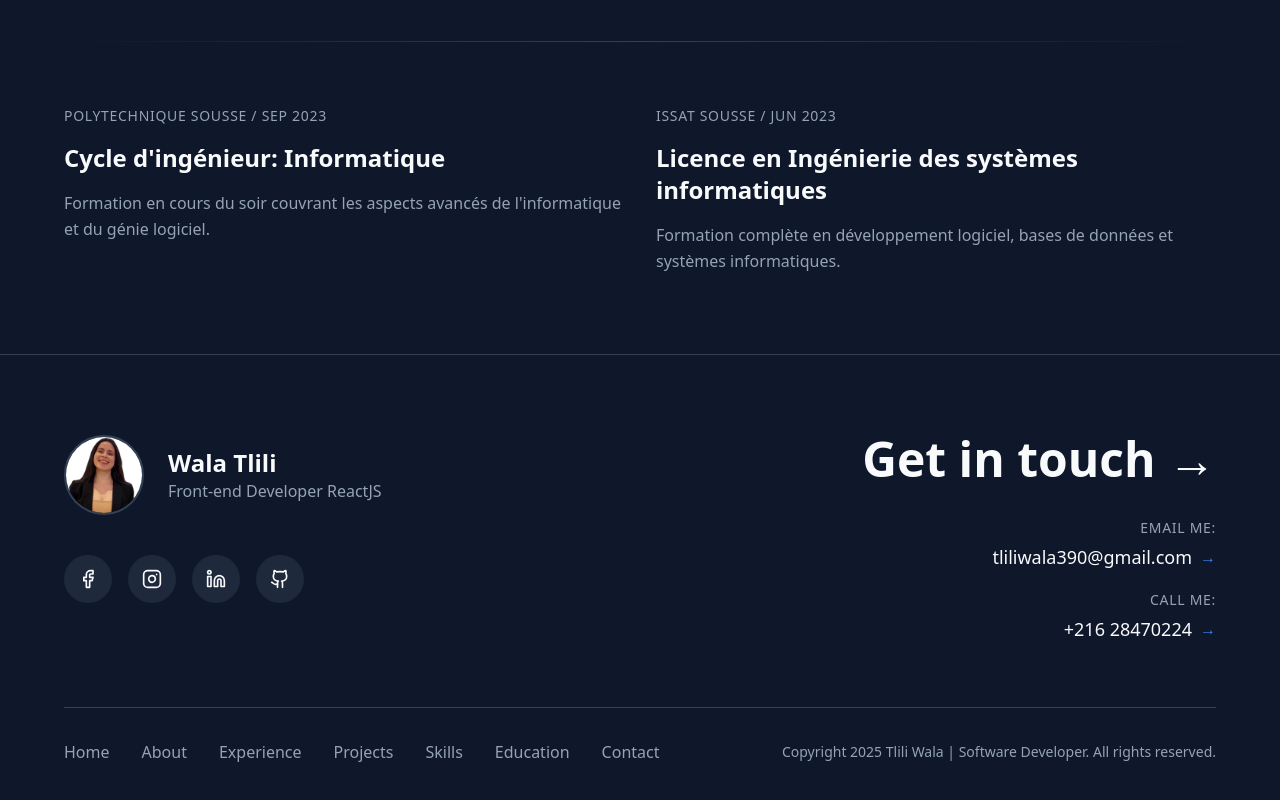
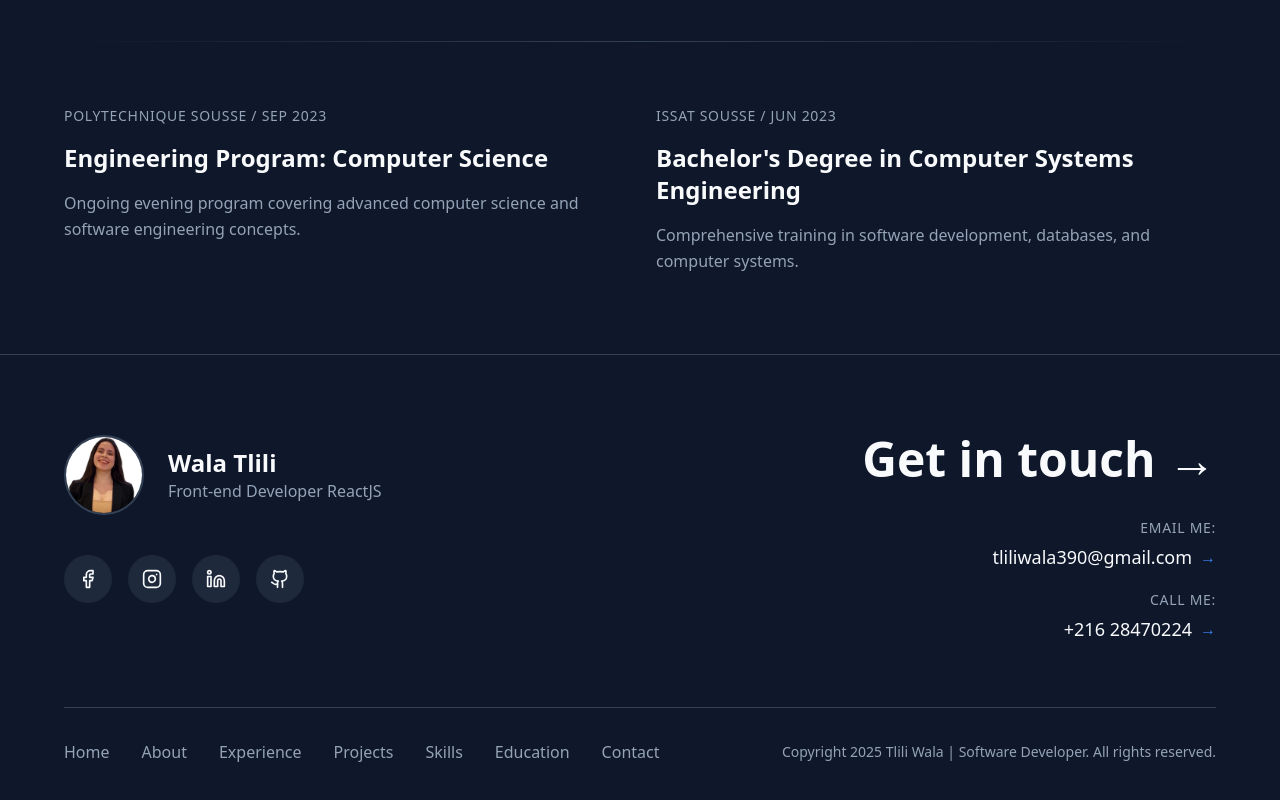
Before and after one commit to wale23/portfolio-tlili-wala, a Next.js app: page / in a window 1280 px wide. Shown: the part 6611-7411 px from the top of the page. Built offline with nearby package versions, Linux system fonts and the light colour scheme.

Commit message:
chore: translate education section

```diff
--- a/components/education.tsx
+++ b/components/education.tsx
@@ -3,14 +3,14 @@ export function Education() {
         {
             institution: "POLYTECHNIQUE SOUSSE",
             period: "SEP 2023",
-      degree: "Cycle d'ingénieur: Informatique",
-      description: "Formation en cours du soir couvrant les aspects avancés de l'informatique et du génie logiciel.",
+            degree: "Engineering Program: Computer Science",
+            description: "Ongoing evening program covering advanced computer science and software engineering concepts.",
         },
         {
             institution: "ISSAT SOUSSE",
             period: "JUN 2023",
-      degree: "Licence en Ingénierie des systèmes informatiques",
-      description: "Formation complète en développement logiciel, bases de données et systèmes informatiques.",
+            degree: "Bachelor's Degree in Computer Systems Engineering",
+            description: "Comprehensive training in software development, databases, and computer systems.",
         },
     ]
 
@@ -24,7 +24,7 @@ export function Education() {
                     </div>
                     <h2 className="text-4xl font-bold text-foreground mb-6">
                         Past education &
-            <br />
+                        <br/>
                         credentials
                     </h2>
                     <div className="section-divider"></div>
```
Lines whose indentation alone changed are shown as unchanged.
